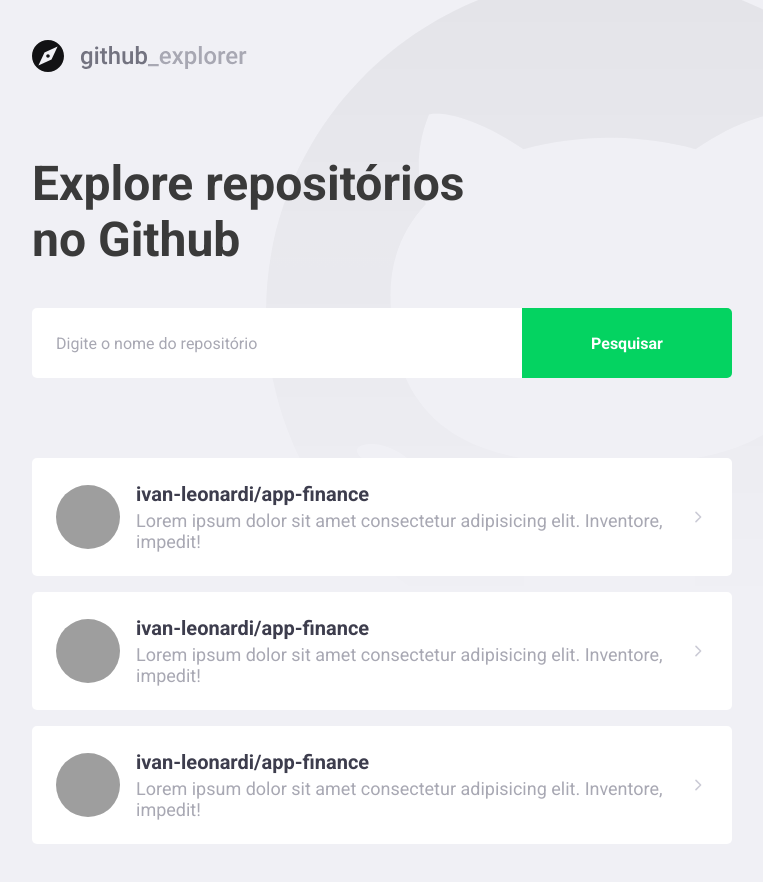
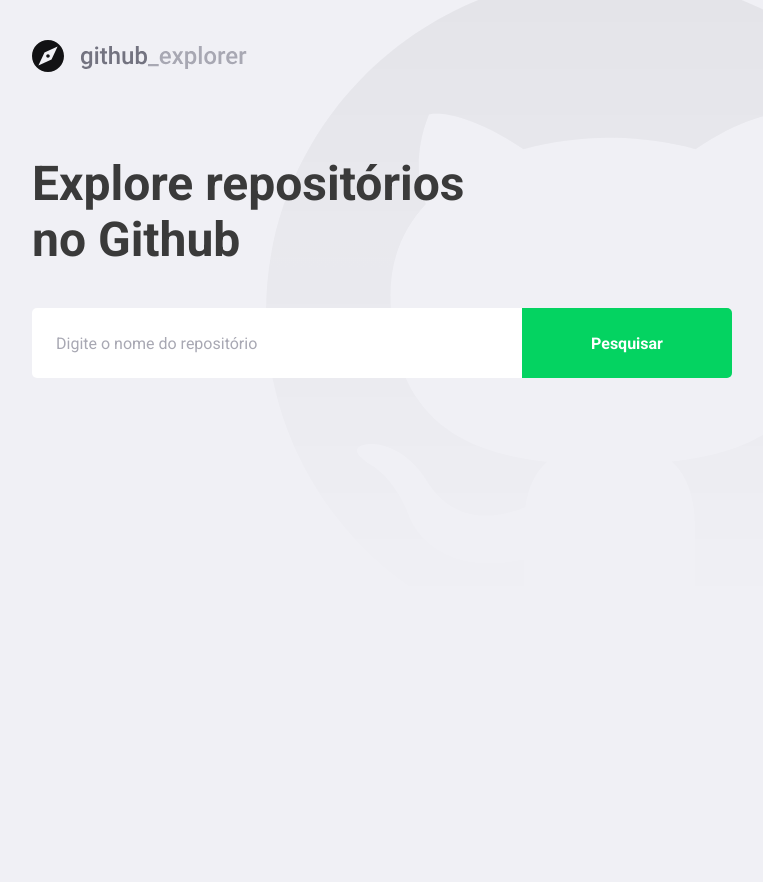
Before and after one commit to Ivan-Leonardi/app-github-repository-explorer, a React (Vite) app: page / in a window 1280 px wide. Shown: the whole page, without its empty margins (148-911 px from the left). After the commit the page ends 800 px from the top, so only its background shows below. Built offline with nearby package versions, Linux system fonts and the light colour scheme; grey boxes are pictures that could not be loaded; the HTML template or start-up script is replaced by a standard one.

Commit message:
feat: add axios, create function handleAddRepository

```diff
--- a/package.json
+++ b/package.json
@@ -10,6 +10,7 @@
     "preview": "vite preview"
   },
   "dependencies": {
+    "axios": "^1.7.3",
     "react": "^18.3.1",
     "react-dom": "^18.3.1",
     "react-icons": "^5.2.1",
--- a/src/pages/Dashboard/index.tsx
+++ b/src/pages/Dashboard/index.tsx
@@ -1,52 +1,68 @@
+import { FormEvent, useState } from "react";
+import api from "../../services/api";
+
 import { Title, Form, Repositories } from "./styles";
 import logoImg from "../../assets/logo.svg";
 import { FiChevronRight } from "react-icons/fi";
 
+interface Repository {
+    full_name: string;
+    description: string;
+    owner: {
+        login: string;
+        avatar_url: string;
+    };
+}
+
 const Dashboard = () => {
+    const [newRepo, setNewRepo] = useState("");
+    const [repositories, setRepositories] = useState<Repository[]>([]);
+
+    async function handleAddRepository(
+        event: FormEvent<HTMLFormElement>
+    ): Promise<void> {
+        event.preventDefault();
+
+        const response = await api.get<Repository>(`repos/${newRepo}`);
+
+        console.log(response.data);
+
+        const repository = response.data;
+
+        setRepositories([...repositories, repository]);
+
+        setNewRepo("");
+    }
+
     return (
         <>
             <img src={logoImg} alt="Github Explorer" />
             <Title>Explore repositórios no Github</Title>
 
-            <Form action="">
-                <input type="text" placeholder="Digite o nome do repositório" />
+            <Form onSubmit={handleAddRepository}>
+                <input
+                    type="text"
+                    placeholder="Digite o nome do repositório"
+                    value={newRepo}
+                    onChange={(e) => setNewRepo(e.target.value)}
+                />
                 <button type="submit">Pesquisar</button>
             </Form>
 
             <Repositories>
-                <a href="teste">
+                {repositories.map((repository) => (
+                    <a key={repository.full_name} href="teste">
                         <img
-                        src="https://avatars.githubusercontent.com/u/103914662?s=400&u=f8dab7d84cddd4dfa463bf5fb09bc31d4c76ffc7&v=4"
-                        alt="Ivan Leonardi"
+                            src={repository.owner.avatar_url}
+                            alt={repository.owner.login}
                         />
                         <div>
-                        <strong>ivan-leonardi/app-finance</strong>
-                        <p>Lorem ipsum dolor sit amet consectetur adipisicing elit. Inventore, impedit!</p>
+                            <strong>{repository.full_name}</strong>
+                            <p>{repository.description}</p>
                         </div>
                         <FiChevronRight size={20} />
                     </a>
-                <a href="teste">
-                    <img
-                        src="https://avatars.githubusercontent.com/u/103914662?s=400&u=f8dab7d84cddd4dfa463bf5fb09bc31d4c76ffc7&v=4"
-                        alt="Ivan Leonardi"
-                    />
-                    <div>
-                        <strong>ivan-leonardi/app-finance</strong>
-                        <p>Lorem ipsum dolor sit amet consectetur adipisicing elit. Inventore, impedit!</p>
-                    </div>
-                    <FiChevronRight size={20} />
-                </a>
-                <a href="teste">
-                    <img
-                        src="https://avatars.githubusercontent.com/u/103914662?s=400&u=f8dab7d84cddd4dfa463bf5fb09bc31d4c76ffc7&v=4"
-                        alt="Ivan Leonardi"
-                    />
-                    <div>
-                        <strong>ivan-leonardi/app-finance</strong>
-                        <p>Lorem ipsum dolor sit amet consectetur adipisicing elit. Inventore, impedit!</p>
-                    </div>
-                    <FiChevronRight size={20} />
-                </a>
+                ))}
             </Repositories>
         </>
     );
--- a/src/pages/Dashboard/styles.ts
+++ b/src/pages/Dashboard/styles.ts
@@ -72,7 +72,8 @@
         }
 
         div {
-            margin-left: 16px;
+            flex: 1;
+            margin: 0 16px;
 
             strong {
                 font-size: 20px;
--- /dev/null
+++ b/src/services/api.ts
@@ -0,0 +1,7 @@
+import axios from "axios";
+
+const api = axios.create({
+    baseURL: "https://api.github.com",
+});
+
+export default api;
```
Also changed, not shown: 1 other file (tests, documents, lock files or other folders). Lines whose indentation alone changed are shown as unchanged.
